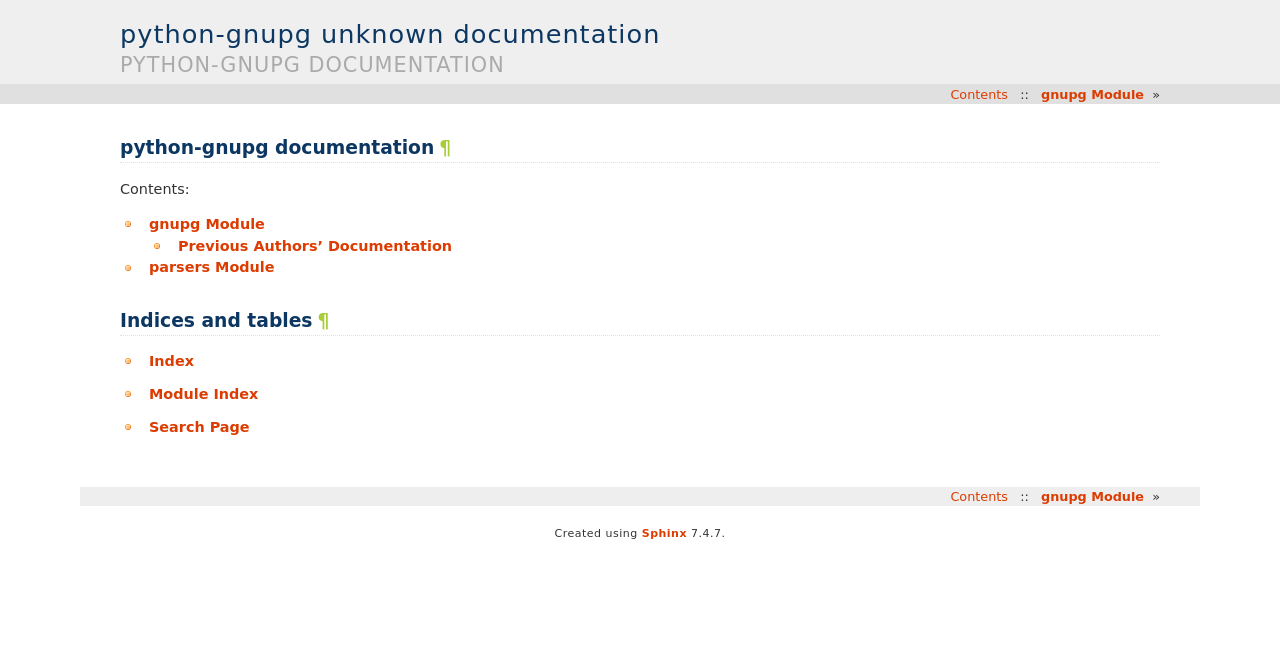
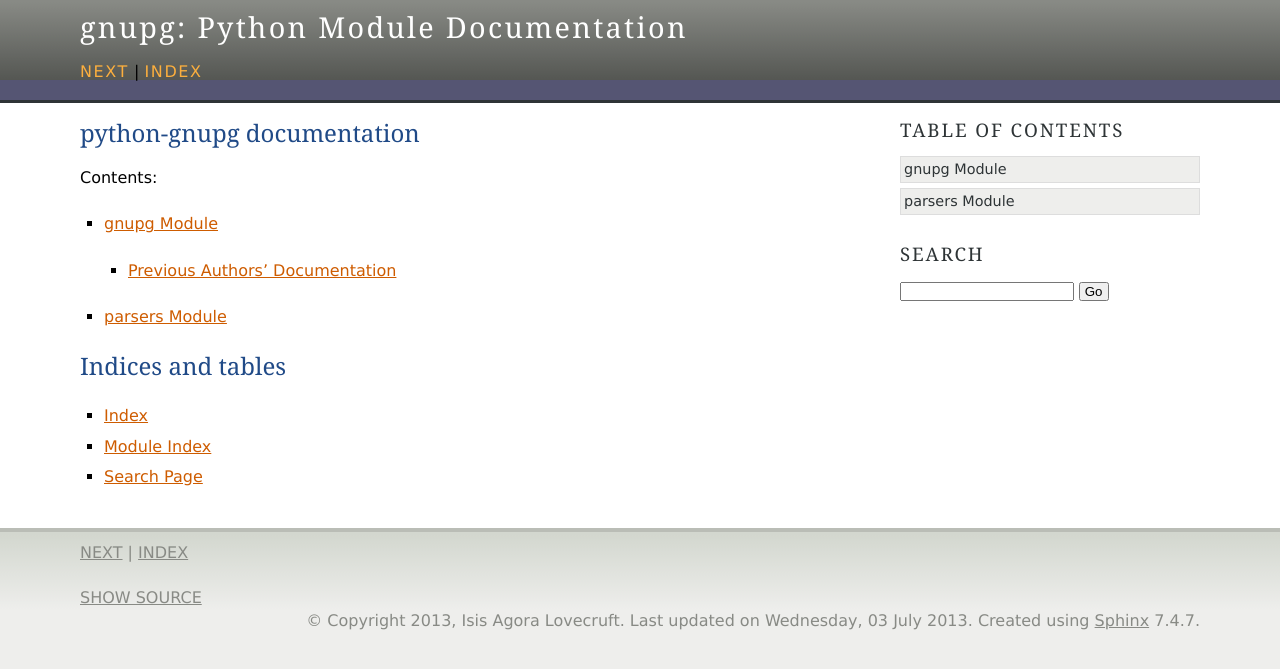
Before and after one commit to isislovecruft/python-gnupg, a Sphinx documentation site: the page built from docs/index.rst, in a window 1280 px wide. Shown: the top 669 px of the page. Built offline with Sphinx 7.4.7, drawn with Linux system fonts in a browser that asks for light colours.

Commit message:
Change around a bunch of Sphinx settings.

```diff
--- a/docs/conf.py
+++ b/docs/conf.py
@@ -22,20 +22,20 @@ sys.path.insert(0, os.path.abspath('.'))
 # -- Autodoc settings ----------------------------------------------------------
 ## trying to set this somewhere...
 autodoc_member_order = 'bysource'
-autodoc_default_flags = ['members', 'show-inheritance', 'undoc-members']
+autodoc_default_flags = ['members', 'show-inheritance', 'undoc-members', 'show-hidden']
 autoclass_content = 'both'
 
 # -- General configuration -----------------------------------------------------
 
 # If your documentation needs a minimal Sphinx version, state it here.
-#needs_sphinx = '1.0'
+needs_sphinx = '1.0'
 
 # Add any Sphinx extension module names here, as strings. They can be extensions
 # coming with Sphinx (named 'sphinx.ext.*') or your custom ones.
 extensions = ['sphinx.ext.autodoc', 'sphinx.ext.viewcode']
 
 # Add any paths that contain templates here, relative to this directory.
-templates_path = ['_templates']
+templates_path = ['_static']
 
 # The suffix of source filenames.
 source_suffix = '.rst'
@@ -47,7 +47,7 @@ source_suffix = '.rst'
 master_doc = 'index'
 
 # General information about the project.
-project = u'python-gnupg'
+project = u'gnupg'
 copyright = u'2013, Isis Agora Lovecruft'
 
 # The version info for the project you're documenting, acts as replacement for
@@ -68,7 +68,7 @@ release = gnupg.__version__
 # non-false value, then it is used:
 #today = ''
 # Else, today_fmt is used as the format for a strftime call.
-#today_fmt = '%B %d, %Y'
+today_fmt = '%d %B %Y'
 
 # List of patterns, relative to source directory, that match files and
 # directories to ignore when looking for source files.
@@ -86,10 +86,10 @@ add_function_parentheses = True
 
 # If true, sectionauthor and moduleauthor directives will be shown in the
 # output. They are ignored by default.
-#show_authors = False
+show_authors = True
 
 # The name of the Pygments (syntax highlighting) style to use.
-pygments_style = 'sphinx'
+pygments_style = 'monokai'
 
 # A list of ignored prefixes for module index sorting.
 #modindex_common_prefix = []
@@ -101,14 +101,17 @@ pygments_style = 'sphinx'
 # a list of builtin themes.
 html_theme = 'default'
 html_theme = 'scrolls'
-html_theme = 'traditional'
-html_theme = 'nature'
-html_theme = 'pyramid'
+#html_theme = 'traditional'
+#html_theme = 'nature'
+#html_theme = 'pyramid'
 html_theme = 'agogo'
-html_theme = 'haiku'
+#html_theme = 'haiku'
+# Theme options are theme-specific and customize the look and feel of a theme
+# further.  For a list of options available for each theme, see the
+# documentation.
 html_theme_options = {
 #   'stickysidebar': 'true',
-#   'rightsidebar':'true',
+#    'rightsidebar':'true',
     'nosidebar': 'false',
 #    'full_logo': 'false'
     'sidebarwidth': '300'
@@ -122,7 +125,7 @@ html_theme_path = ['_static']
 #html_title = None
 
 # A shorter title for the navigation bar.  Default is the same as html_title.
-#html_short_title = None
+html_short_title = "gnupg: Python Module Documentation"
 
 # The name of an image file (relative to this directory) to place at the top
 # of the sidebar.
@@ -140,7 +143,7 @@ html_static_path = ['_static']
 
 # If not '', a 'Last updated on:' timestamp is inserted at every page bottom,
 # using the given strftime format.
-#html_last_updated_fmt = '%b %d, %Y'
+html_last_updated_fmt = '%A, %d %B %Y'
 
 # If true, SmartyPants will be used to convert quotes and dashes to
 # typographically correct entities.
@@ -163,13 +166,13 @@ html_use_smartypants = True
 #html_split_index = False
 
 # If true, links to the reST sources are added to the pages.
-html_show_sourcelink = False
+html_show_sourcelink = True
 
 # If true, "Created using Sphinx" is shown in the HTML footer. Default is True.
-#html_show_sphinx = True
+html_show_sphinx = True
 
 # If true, "(C) Copyright ..." is shown in the HTML footer. Default is True.
-html_show_copyright = False
+html_show_copyright = True
 
 # If true, an OpenSearch description file will be output, and all pages will
 # contain a <link> tag referring to it.  The value of this option must be the
@@ -177,10 +180,10 @@ html_show_copyright = False
 #html_use_opensearch = ''
 
 # This is the file name suffix for HTML files (e.g. ".xhtml").
-#html_file_suffix = None
+html_file_suffix = '.html'
 
 # Output file base name for HTML help builder.
-htmlhelp_basename = 'python-gnupgdoc'
+htmlhelp_basename = 'gnupgdoc'
 
 
 # -- Options for LaTeX output --------------------------------------------------
@@ -229,7 +232,7 @@ latex_documents = [
 # One entry per manual page. List of tuples
 # (source start file, name, description, authors, manual section).
 man_pages = [
-    ('index', 'python-gnupg', u'python-gnupg Documentation',
+    ('index', 'gnupg Python Module Docs', u'gnupg Python Module Documentation',
      [u'Isis Agora Lovecruft'], 1)
 ]
 
```
